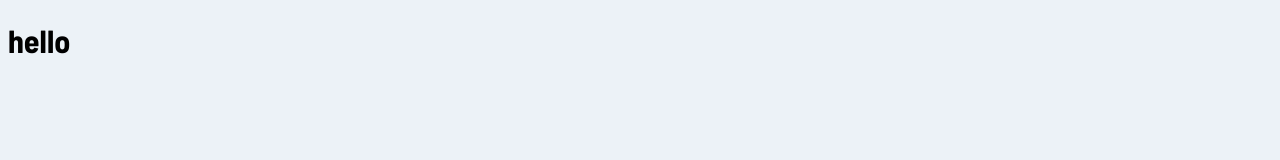
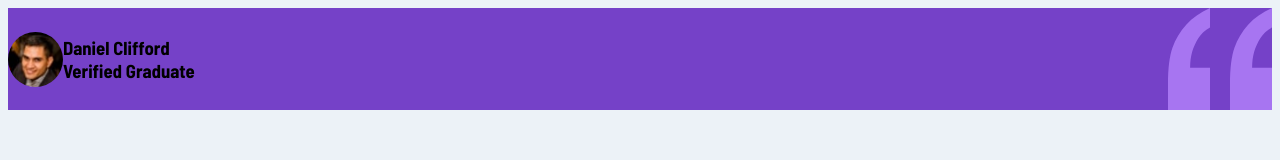
Before and after one commit to BuhleMtshali/grid-testimonials, a plain HTML site: page index.html in a window 1280 px wide. Drawn offline with Linux system fonts and the light colour scheme.

Commit message:
added the svg

```diff
--- a/index.css
+++ b/index.css
@@ -6,3 +6,20 @@ body {
   max-width: 1440px;
   margin: 0 auto;
 }
+.purple-container {
+  background-color: hsl(263, 55%, 52%);
+}
+.img-name-container {
+  display: flex;
+  align-items: center;
+}
+.profile {
+  border-radius: 50%;
+  object-fit: cover;
+  object-position: center;
+  width: 55px;
+  height: 55px;
+}
+.quotes {
+  margin-left: auto;
+}
--- a/index.html
+++ b/index.html
@@ -14,7 +14,24 @@
   </head>
   <body>
     <div class="container">
-      <h1>hello</h1>
+      <div class="purple-container">
+        <div class="img-name-container">
+          <img
+            src="img/image-daniel.jpg"
+            alt="daniel picture"
+            class="profile"
+          />
+          <h3>
+            Daniel Clifford<br />
+            <span class="grey-text">Verified Graduate</span>
+          </h3>
+          <img src="img/bg-pattern-quotation.svg" alt="quotes" class="quotes" />
+        </div>
+      </div>
+      <div class="dark-grey-container"></div>
+      <div class="vertical-white-container"></div>
+      <div class="bottom-left-container"></div>
+      <div class="horizontal-black-container"></div>
     </div>
   </body>
 </html>
```
Also changed, not shown: img/bg-pattern-quotation.svg (added).
